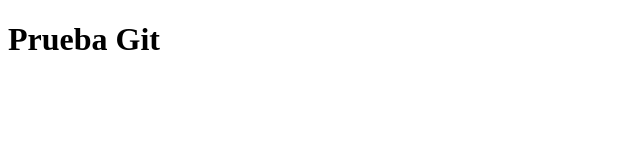
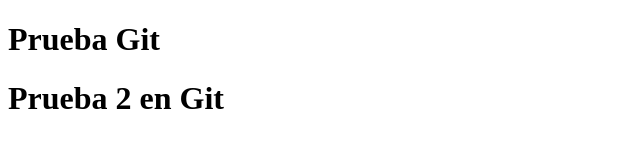
Before and after one commit to carolvcaro16/Prueba, a plain HTML site: page Index.html in a window 1280 px wide. Shown: the whole page, without its empty margins (0-640 px from the left). Drawn offline with Linux system fonts and the light colour scheme.

Commit message:
Modificacion 1 en Index.html

```diff
--- a/Index.html
+++ b/Index.html
@@ -8,5 +8,6 @@
 </head>
 <body>
     <h1>Prueba Git</h1>
+    <h1>Prueba 2 en Git</h1>
 </body>
 </html>
```
